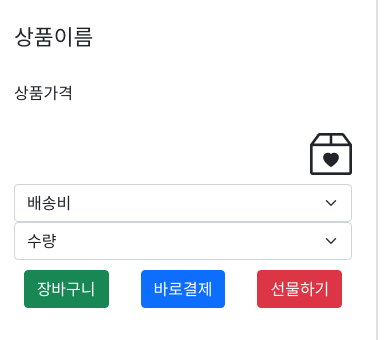
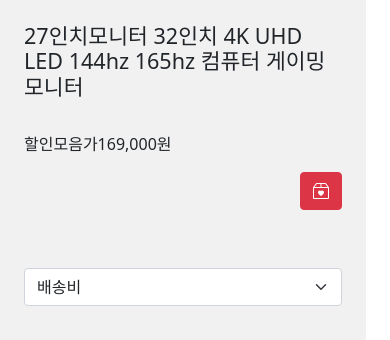
Before and after one commit to RockhoRockho/Project_FG, a Django app: page /duwon/detail/ in a window 390 px wide. Shown: the part 446-786 px from the top of the page. Run offline with Django 3.2, Linux system fonts and the light colour scheme; some libraries are stand-ins or nearby versions.

Commit message:
푸터+상세정보+주문배송조회
수정

```diff
--- a/duwon/templates/detail.html
+++ b/duwon/templates/detail.html
@@ -5,20 +5,35 @@
 상품상세정보
 {% endblock %}
 
+{%block nav%}
+{%endblock%}
+
 {% block contents %}
+
+<style>
+    #a{
+        background-color: #F1F1F1;
+    }
+    #b{
+        background-color: #F1F1F1;
+    }
+</style>
+
 <link rel="stylesheet" href="https://cdn.jsdelivr.net/npm/bootstrap-icons@1.8.1/font/bootstrap-icons.css">
 
-<div class="row col-md-10 border">
-    <div class="col-md-6 border">
+
+    <div class="col-md-6">
         <img src="https://cdn.011st.com/11dims/resize/600x600/quality/75/11src/pd/22/3/7/9/5/1/1/qEmIN/1431379511_B.jpg"
-            class="img-fluid" alt="">
+        class="img-fluid" alt="">
     </div>
-    <div class="p-4 col-md-6 border pad-5">
-        <h4>{# 상품이름 #} 상품이름</h4>
+    <div class="p-4 col-md-6" id="a">
+        <h4>{# 상품이름 #} 27인치모니터 32인치 4K UHD LED 144hz 165hz 컴퓨터 게이밍모니터</h4>
         <br>
-        <p>{# 상품가격 #} 상품가격</p>
-        <i class="bi bi-box2-heart" style="font-size:42px; float:right;"></i>
-
+        <p>{# 상품가격 #} 할인모음가169,000원</p>
+        <button type="button" class="btn btn-danger" style="float:right;">
+            <i class="bi bi-box2-heart" ></i>
+        </button>
+        <br><br><br><br>
         <!-- // 배송비 선택 필드 -->
         <select class="form-select" name="delivery" id="delivery">
             <option selected>
@@ -32,7 +47,7 @@
                 {# 배송비 #} 착불
             </option>
         </select>
-
+        <br><br>
         <!-- // 수량 선택 필드 -->
         <select class="form-select" name="quantity" id="quantity">
             <option selected>
@@ -44,20 +59,18 @@
             </option>
             {% endfor %}
         </select>
-
+        <br><br>
         <div class="d-flex justify-content-center pad-10">
             <button type="button" class="btn btn-success btn-md">장바구니</button>&emsp;&emsp;
             <button type="button" class="btn btn-primary btn-md">바로결제</button>&emsp;&emsp;
-            <button type="button" class="btn btn-danger btn-md">선물하기</button>
+            <button type="button" class="btn btn-warning btn-md">선물하기</button>
         </div>
     </div>
-    <img src="https://ai.esmplus.com/yashim76/02_MONITOR/03_product/27/REANTEC/Q2775P_TN/Q2775P_TN_01.jpg"
-        class="img-fluid mx-auto d-block" alt="">
 
     <div class="container p-4">
         <h4>상품리뷰/평점</h4>
         {% for z in range3 %}
-        <div class="row border p-3">
+        <div class="row border p-3" id="b">
             <div>
                 <h5>{# 평점 #} 평점</h5>
                 {% for j in range2 %}
@@ -72,11 +85,12 @@
         <br>
         {% endfor %}
     </div>
-</div>
 
-<script>
-    var nav_bar = document.getElementById("nav-category");
-    nav_bar.classList.remove("d-none");
 
-</script>
+
+    <script>
+        var nav_bar = document.getElementById("nav-category");
+        nav_bar.classList.remove("d-none");
+
+    </script>
 {% endblock %}
```
Also changed, not shown: duwon/templates/footer.html (+6 -6 lines), duwon/templates/order_detail.html (+12 -10 lines).
